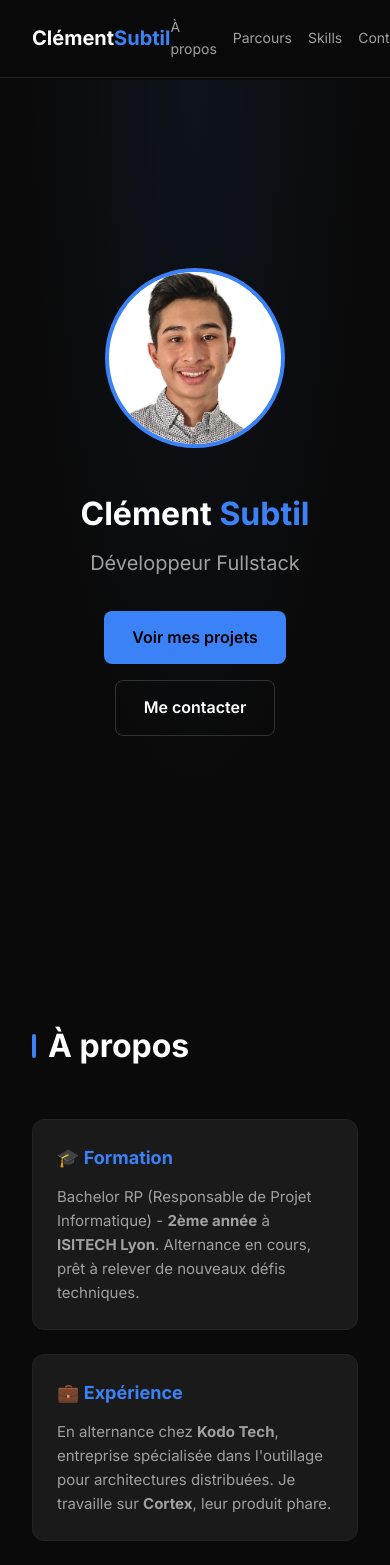
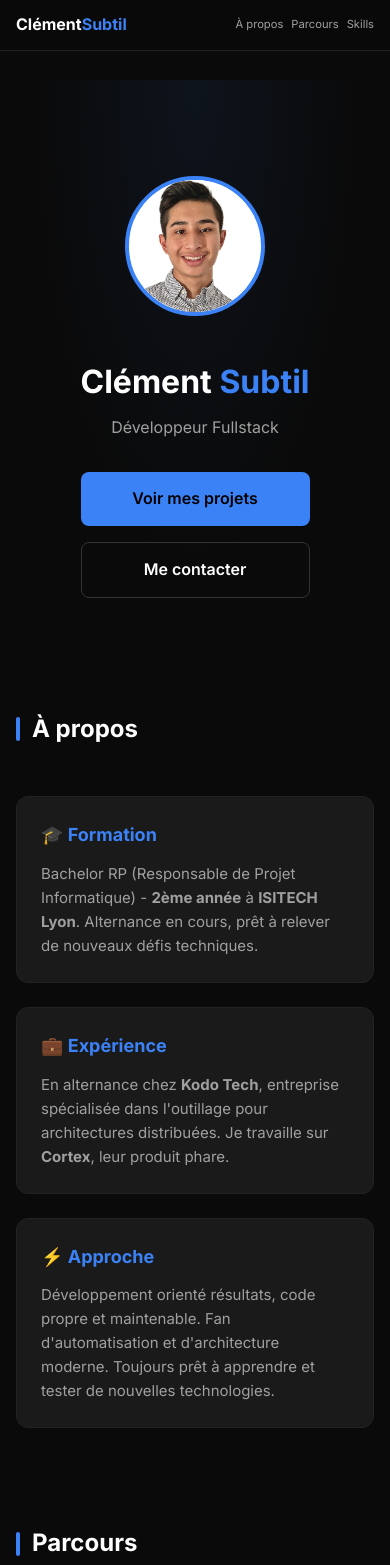
Before and after one commit to clementsbt/portfolio, a React (Vite) app: page / in a window 390 px wide. Shown: the top 1565 px of the page. Built offline with nearby package versions, Linux system fonts and the light colour scheme.

Commit message:
fix: improve mobile responsive

```diff
--- a/src/index.css
+++ b/src/index.css
@@ -53,11 +53,26 @@
 }
 
 @media (max-width: 768px) {
+  .navbar {
+    padding: 0.75rem 0;
+  }
+
+  .nav-logo {
+    font-size: 1rem;
+  }
+
   .nav-links {
-    gap: 1rem;
+    gap: 0.5rem;
   }
+
   .nav-links a {
-    font-size: 0.875rem;
+    font-size: 0.7rem;
+    padding: 0.25rem 0;
+  }
+
+  .nav-links a:nth-child(4),
+  .nav-links a:nth-child(5) {
+    display: none;
   }
 }
 
@@ -385,11 +400,80 @@ footer {
 }
 
 @media (max-width: 768px) {
+  .container {
+    padding: 0 1rem;
+  }
+
+  .hero {
+    padding: 2rem 1rem;
+    min-height: auto;
+    padding-top: 6rem;
+    padding-bottom: 4rem;
+  }
+
+  .hero-photo {
+    width: 140px;
+    height: 140px;
+  }
+
   .hero-content h1 {
     font-size: 2rem;
   }
 
-  .experience-header {
+  .hero-tagline {
+    font-size: 1rem;
+  }
+
+  .hero-cta {
+    flex-direction: column;
+    width: 100%;
+  }
+
+  .hero-cta .btn {
+    width: 100%;
+    text-align: center;
+  }
+
+  .section {
+    padding: 3rem 0;
+  }
+
+  .section-title {
+    font-size: 1.5rem;
+  }
+
+  .about-grid,
+  .parcours-grid {
+    grid-template-columns: 1fr;
+  }
+
+  .parcours-header {
     flex-direction: column;
   }
+
+  .skills-grid {
+    grid-template-columns: repeat(2, 1fr);
+  }
+
+  .skill-item {
+    padding: 0.75rem 1rem;
+  }
+
+  .contact {
+    padding: 2rem 1rem;
+    margin: 2rem 0;
+  }
+
+  .contact h2 {
+    font-size: 1.5rem;
+  }
+
+  .contact-links {
+    flex-direction: column;
+  }
+
+  .contact-links .btn {
+    width: 100%;
+    text-align: center;
+  }
 }
```
